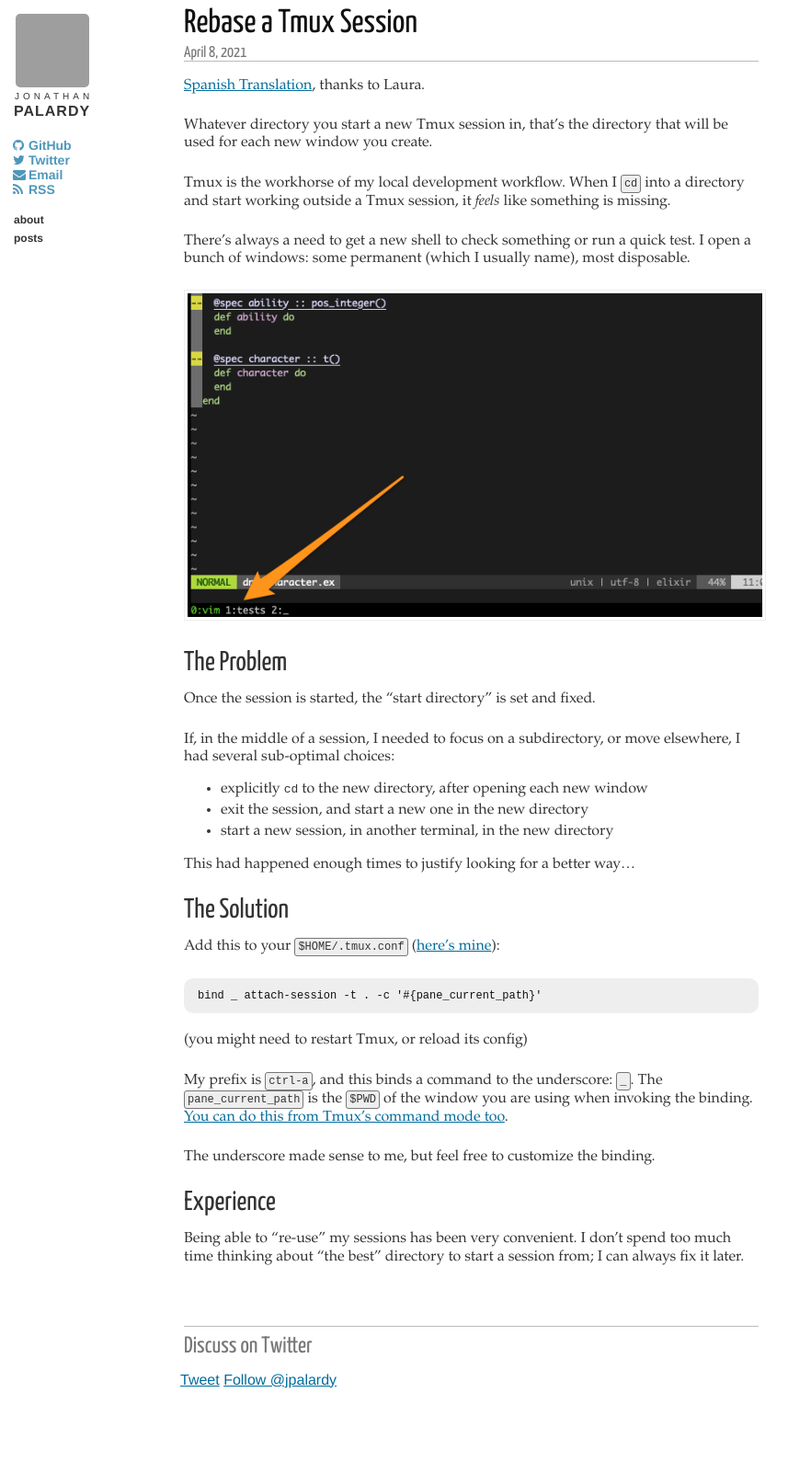
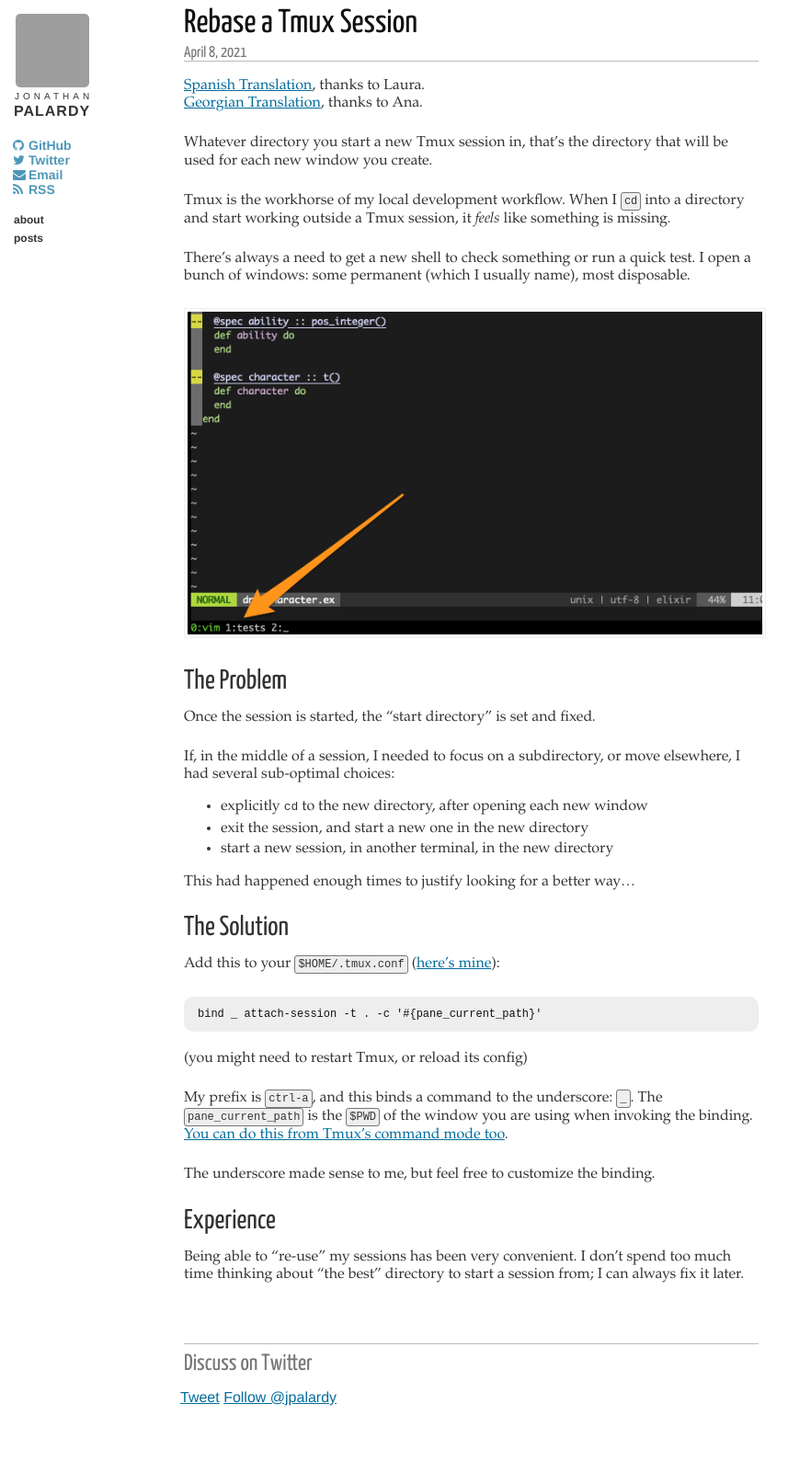
Before and after one commit to jpalardy/jpalardy.github.io, a Jekyll site: the page built from _posts/2021-04-08-rebase-a-tmux-session.markdown, in a window 1280 px wide. Shown: the whole page at 92% size, without its empty margins (0-882 px from the left). Built offline with Jekyll 4.4.1, drawn with Linux system fonts in a browser that asks for light colours; comment, search, counter and statistics services are not loaded; grey boxes are pictures that could not be loaded.

Commit message:
Add Georgian translation link to "Rebase a Tmux Session"

```diff
--- a/_posts/2021-04-08-rebase-a-tmux-session.markdown
+++ b/_posts/2021-04-08-rebase-a-tmux-session.markdown
@@ -5,6 +5,7 @@
 ---
 
 [Spanish Translation](http://expereb.com/reajustar-de-una-sesion-de-tmux/), thanks to Laura.
+[Georgian Translation](http://lpacode.com/rebase-a-tmux-session/), thanks to Ana.
 
 Whatever directory you start a new Tmux session in, that's the directory that
 will be used for each new window you create.
```
